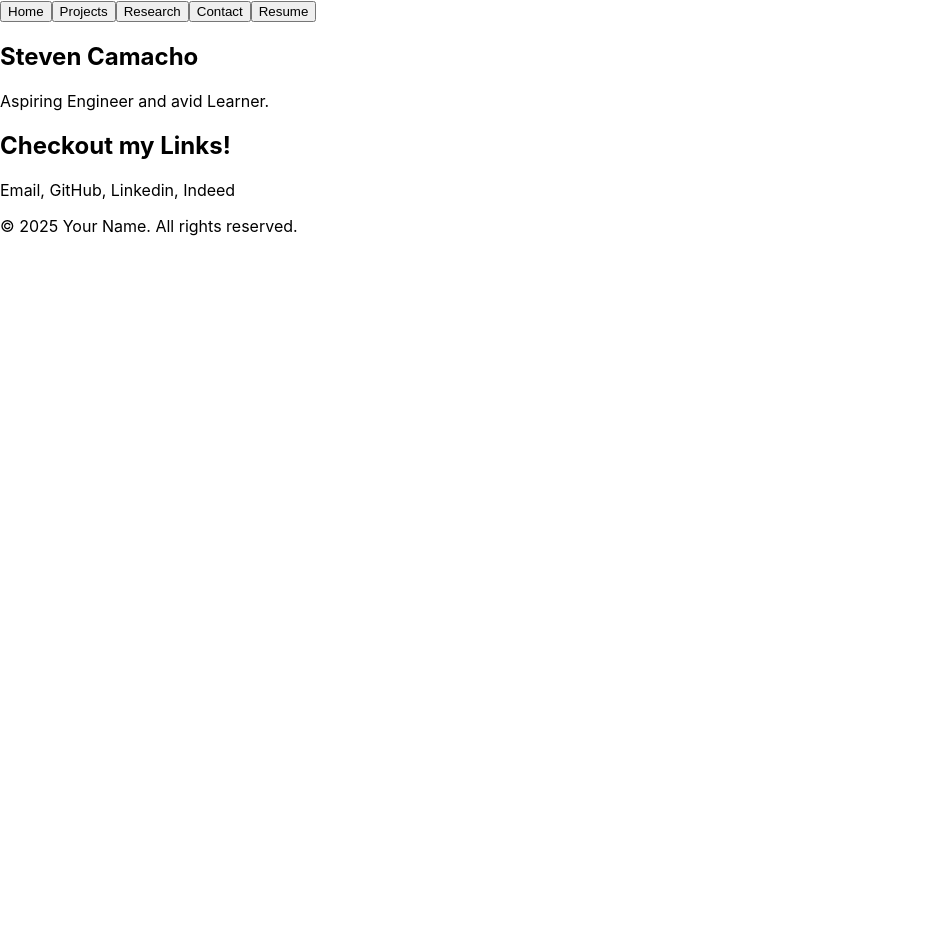
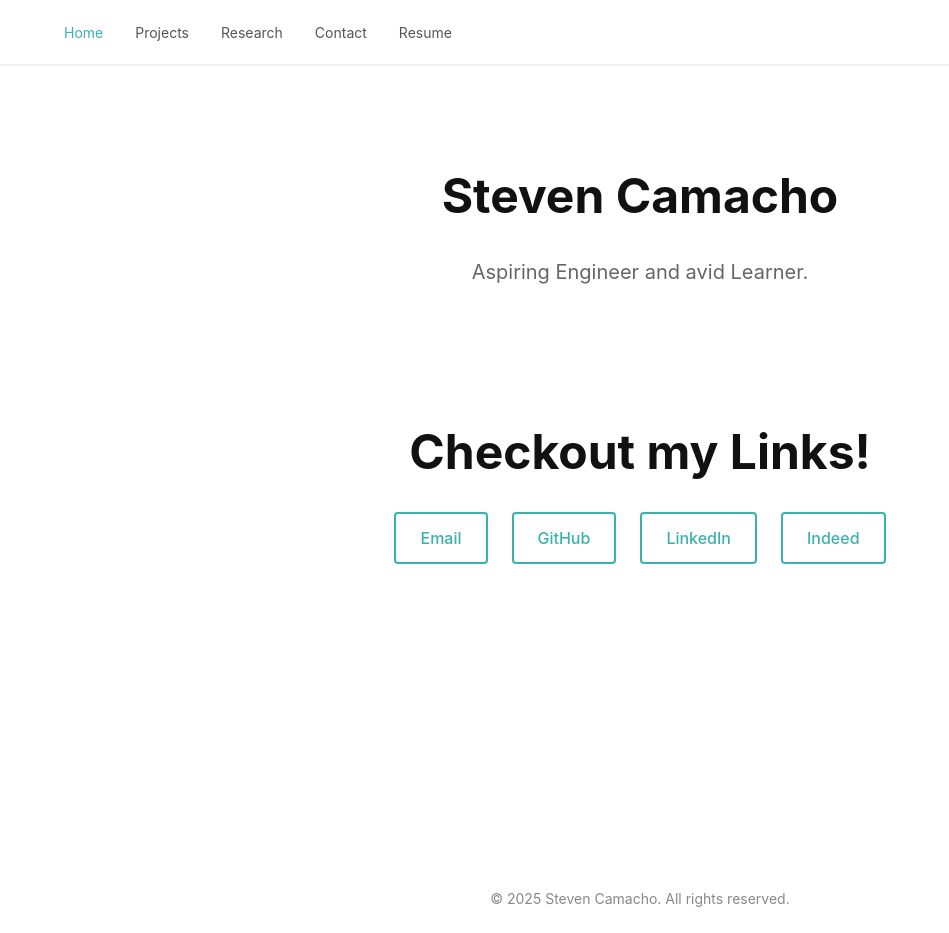
Before and after one commit to stevenc15/Personal_Portfolio, a React (Create React App) app: page / in a window 1280 px wide. Both pictures are taken after a click on the button "Home". Shown: the whole page, without its empty margins (0-949 px from the left). Before the commit the page ends 800 px from the top, so only its background shows below. Built offline with nearby package versions, Linux system fonts and the light colour scheme.

Commit message:
Base Home page made, links and short about description

```diff
--- a/src/pages/Home.js
+++ b/src/pages/Home.js
@@ -1,35 +1,37 @@
-//import AboutImage from './AboutImage.png';
-//import ExampleImage from './exampleImage.png';
-import {useApp} from '../components/appContext.js'
+import React from 'react';
+import { useApp } from '../components/appContext.js';
+import './css/Home.css'; // We'll create this CSS file separately
 
 const HomePage = () => {
-    const {setCurrentPage} = useApp();
+    const { setCurrentPage } = useApp();
 
     return (
-    //main container
-    <div className="min-h-screen bg-black text-white pt-24">
+        // main container
+        <div className="home-container">
             {/* secondary container */}
-      <div className="max-w-7xl mx-auto px-6 space-y-32">
+            <div className="home-content">
 
                 {/* Central Main Statement*/}
-        <section className="text-center">
-          <h2 className="text-5xl font-bold mb-8">Steven Camacho</h2>
-          <p className="text-xl text-gray-400 max-w-2xl mx-auto">
+                <section className="intro-section">
+                    <h2 className="name-heading">Steven Camacho</h2>
+                    <p className="intro-text">
                         Aspiring Engineer and avid Learner.
                     </p>
                 </section>
 
                 {/* Place contact links and info below*/}
-        <section className="text-center">
-          <h2 className="text-5xl font-bold mb-8">Checkout my Links!</h2>
-          <p className="text-xl text-gray-400 max-w-2xl mx-auto">
-            Email, GitHub, Linkedin, Indeed
-          </p>
+                <section className="links-section">
+                    <h2 className="links-heading">Checkout my Links!</h2>
+                    <div className="links-container">
+                        <a href="mailto:your.email@example.com" className="social-link">Email</a>
+                        <a href="https://github.com/yourusername" className="social-link">GitHub</a>
+                        <a href="https://linkedin.com/in/yourusername" className="social-link">LinkedIn</a>
+                        <a href="https://indeed.com/profile/yourusername" className="social-link">Indeed</a>
+                    </div>
                 </section>
             </div>
         </div>
-    )
+    );
 };
 
-
 export default HomePage;
--- a/src/pages/Layout.js
+++ b/src/pages/Layout.js
@@ -1,4 +1,3 @@
-
 import React from 'react';
 import { useApp } from '../components/appContext.js';
 import ResumePage from './Resume.js';
@@ -6,94 +5,74 @@ import ProjectsPage from './Projects.js';
 import HomePage from './Home.js';
 import ResearchPage from './Research.js';
 import ContactPage from './Contact.js';
-import { motion } from 'framer-motion';
+import './css/Layout.css'; // We'll create this CSS file separately
 
 const Layout = () => {
     const { currentPage, setCurrentPage, menuOpen, setMenuOpen } = useApp(); //access context
 
     const Navigation = () => (
-        <nav className="fixed w-full bg-white bg-opacity-95 backdrop-blur-md z-50 shadow-sm">
-            <div className="max-w-7xl mx-auto px-6">
-                {/* Title/Logo and Menu */}
-                <div className="flex items-center justify-between h-16">
+        <nav className="navbar">
+            <div className="nav-container">
 
-                    {/* Navigation Items with numbered format */}
-                    <div className="hidden md:flex items-center space-x-8">
+                {/* Desktop Navigation */}
+                <div className="desktop-nav">
                     <button
                         onClick={() => setCurrentPage('home')}
-                            className={`group flex items-center space-x-1 ${
-                                currentPage === 'home' ? 'text-teal-500' : 'text-gray-600'
-                            }`}
+                        className={`nav-item ${currentPage === 'home' ? 'active' : ''}`}
                     >
-                            <span className="text-sm group-hover:text-teal-500 transition-colors duration-200">Home</span>
+
+                        <span className="nav-text">Home</span>
                     </button>
 
                     <button
                         onClick={() => setCurrentPage('projects')}
-                            className={`group flex items-center space-x-1 ${
-                                currentPage === 'projects' ? 'text-teal-500' : 'text-gray-600'
-                            }`}
+                        className={`nav-item ${currentPage === 'projects' ? 'active' : ''}`}
                     >
-                            <span className="text-sm group-hover:text-teal-500 transition-colors duration-200">Projects</span>
+
+                        <span className="nav-text">Projects</span>
                     </button>
 
                     <button
                         onClick={() => setCurrentPage('research')}
-                            className={`group flex items-center space-x-1 ${
-                                currentPage === 'research' ? 'text-teal-500' : 'text-gray-600'
-                            }`}
+                        className={`nav-item ${currentPage === 'research' ? 'active' : ''}`}
                     >
-                            <span className="text-sm group-hover:text-teal-500 transition-colors duration-200">Research</span>
+
+                        <span className="nav-text">Research</span>
                     </button>
 
                     <button
                         onClick={() => setCurrentPage('contact')}
-                            className={`group flex items-center space-x-1 ${
-                                currentPage === 'contact' ? 'text-teal-500' : 'text-gray-600'
-                            }`}
+                        className={`nav-item ${currentPage === 'contact' ? 'active' : ''}`}
                     >
-                            <span className="text-sm group-hover:text-teal-500 transition-colors duration-200">Contact</span>
+
+                        <span className="nav-text">Contact</span>
                     </button>
 
-                        {/* Resume button styled like in the inspiration */}
                     <button
                         onClick={() => setCurrentPage('resume')}
-                            className="px-4 py-1 border border-teal-500 text-teal-500 rounded text-sm hover:bg-teal-500 hover:text-white transition-colors duration-200"
+                        className={`nav-item ${currentPage === 'contact' ? 'active' : ''}`}
                     >
-                            Resume
+                        <span className="nav-text">Resume</span>
                     </button>
                 </div>
 
             </div>
-            </div>
-
         </nav>
     );
 
-    // Layout setup, page navigation with padding for fixed navbar
     return (
-        <div className="min-h-screen bg-white text-gray-800">
+        <div className="layout-container">
             <Navigation />
-            <main className="pt-16"> {/* Adding padding top for the fixed navbar */}
-                <motion.div
-                    key={currentPage}
-                    initial={{ opacity: 0, y: 20 }}
-                    animate={{ opacity: 1, y: 0 }}
-                    exit={{ opacity: 0, y: -20 }}
-                    transition={{ duration: 0.3 }}
-                    className="container mx-auto px-4 py-8"
-                >
+            <main className="main-content">
                 {currentPage === 'home' && <HomePage/>}
                 {currentPage === 'projects' && <ProjectsPage/>}
                 {currentPage === 'research' && <ResearchPage/>}
                 {currentPage === 'resume' && <ResumePage />}
                 {currentPage === 'contact' && <ContactPage />}
-                </motion.div>
             </main>
 
-            {/* Simple footer */}
-            <footer className="py-6 px-4 text-center text-gray-400 text-sm">
-                <p>© {new Date().getFullYear()} Your Name. All rights reserved.</p>
+            <footer className="footer">
+                <p>© {new Date().getFullYear()} Steven Camacho. All rights reserved.</p>
             </footer>
         </div>
     );
--- /dev/null
+++ b/src/pages/css/Home.css
@@ -0,0 +1,106 @@
+/* Base styles */
+.home-container {
+    min-height: 100vh;
+    background-color: white;
+    color: #333;
+    padding-top: 6rem;
+    font-family: 'Inter', 'Helvetica Neue', sans-serif;
+}
+
+.home-content {
+    max-width: 1200px;
+    margin: 0 auto;
+    padding: 0 1.5rem;
+    display: flex;
+    flex-direction: column;
+    gap: 8rem;
+}
+
+/* Intro section styles */
+.intro-section {
+    text-align: center;
+}
+
+.name-heading {
+    font-size: 3rem;
+    font-weight: 700;
+    margin-bottom: 1.5rem;
+    color: #111;
+}
+
+.intro-text {
+    font-size: 1.25rem;
+    color: #666;
+    max-width: 36rem;
+    margin: 0 auto;
+    line-height: 1.6;
+}
+
+/* Links section styles */
+.links-section {
+    text-align: center;
+}
+
+.links-heading {
+    font-size: 3rem;
+    font-weight: 700;
+    margin-bottom: 1.5rem;
+    color: #111;
+}
+
+.links-container {
+    display: flex;
+    justify-content: center;
+    gap: 1.5rem;
+    flex-wrap: wrap;
+    max-width: 36rem;
+    margin: 0 auto;
+}
+
+.social-link {
+    display: inline-block;
+    padding: 0.75rem 1.5rem;
+    background-color: white;
+    color: #38b2ac;
+    border: 2px solid #38b2ac;
+    border-radius: 4px;
+    text-decoration: none;
+    font-weight: 500;
+    transition: all 0.2s ease;
+}
+
+.social-link:hover {
+    background-color: #38b2ac;
+    color: white;
+    transform: translateY(-3px);
+}
+
+/* Media queries for responsiveness */
+@media (max-width: 768px) {
+    .name-heading, .links-heading {
+        font-size: 2.5rem;
+    }
+
+    .intro-text {
+        font-size: 1.125rem;
+    }
+
+    .social-link {
+        padding: 0.5rem 1rem;
+    }
+}
+
+@media (max-width: 480px) {
+    .name-heading, .links-heading {
+        font-size: 2rem;
+    }
+
+    .home-content {
+        gap: 5rem;
+    }
+
+    .links-container {
+        flex-direction: column;
+        gap: 1rem;
+    }
+}
--- /dev/null
+++ b/src/pages/css/Layout.css
@@ -0,0 +1,175 @@
+/* Base styles */
+* {
+    margin: 0;
+    padding: 0;
+    box-sizing: border-box;
+}
+
+body {
+    font-family: 'Inter', 'Helvetica Neue', sans-serif;
+    line-height: 1.5;
+    background-color: white;
+    color: #333;
+}
+
+button {
+    background: none;
+    border: none;
+    cursor: pointer;
+    font-family: inherit;
+}
+
+/* Layout container */
+.layout-container {
+    min-height: 100vh;
+    display: flex;
+    flex-direction: column;
+}
+
+/* Navbar styles */
+.navbar {
+    position: fixed;
+    top: 0;
+    left: 0;
+    width: 100%;
+    background-color: rgba(255, 255, 255, 0.95);
+    backdrop-filter: blur(8px);
+    z-index: 1000;
+    box-shadow: 0 1px 3px rgba(0, 0, 0, 0.1);
+}
+
+.nav-container {
+    max-width: 1200px;
+    margin: 0 auto;
+    padding: 0 1.5rem;
+    height: 4rem;
+    display: flex;
+    align-items: center;
+    justify-content: space-between;
+}
+
+/* Logo styles */
+.logo {
+    cursor: pointer;
+}
+
+.logo-svg {
+    width: 2.5rem;
+    height: 2.5rem;
+}
+
+/* Desktop navigation */
+.desktop-nav {
+    display: flex;
+    align-items: center;
+    gap: 2rem;
+}
+
+.nav-item {
+    display: flex;
+    align-items: center;
+    gap: 0.25rem;
+    color: #555;
+    font-size: 0.875rem;
+    transition: color 0.2s ease;
+}
+
+.nav-item:hover {
+    color: #38b2ac;
+}
+
+.nav-item.active {
+    color: #38b2ac;
+}
+
+.nav-number {
+    font-size: 0.75rem;
+    color: #38b2ac;
+}
+
+.resume-button {
+    padding: 0.5rem 1rem;
+    border: 1px solid #38b2ac;
+    border-radius: 4px;
+    color: #38b2ac;
+    font-size: 0.875rem;
+    transition: all 0.2s ease;
+}
+
+.resume-button:hover {
+    background-color: #38b2ac;
+    color: white;
+}
+
+/* Mobile menu toggle */
+.mobile-menu-toggle {
+    display: none;
+}
+
+.menu-icon, .close-icon {
+    font-size: 1.5rem;
+    color: #333;
+}
+
+/* Mobile menu */
+.mobile-menu {
+    display: none;
+    flex-direction: column;
+    padding: 1rem;
+    background-color: white;
+    border-top: 1px solid #eee;
+}
+
+.mobile-nav-item {
+    padding: 0.75rem;
+    text-align: left;
+    font-size: 0.875rem;
+    color: #555;
+    border-radius: 4px;
+}
+
+.mobile-nav-item:hover {
+    background-color: #f5f5f5;
+}
+
+.mobile-nav-item.active {
+    color: #38b2ac;
+}
+
+.mobile-resume-button {
+    margin-top: 0.5rem;
+    padding: 0.75rem;
+    border: 1px solid #38b2ac;
+    border-radius: 4px;
+    color: #38b2ac;
+    text-align: center;
+}
+
+/* Main content */
+.main-content {
+    margin-top: 4rem;
+    flex: 1;
+}
+
+/* Footer */
+.footer {
+    padding: 1.5rem;
+    text-align: center;
+    color: #888;
+    font-size: 0.875rem;
+}
+
+/* Media queries for responsiveness */
+@media (max-width: 768px) {
+    .desktop-nav {
+        display: none;
+    }
+
+    .mobile-menu-toggle {
+        display: block;
+    }
+
+    .mobile-menu {
+        display: flex;
+    }
+}
```
Also changed, not shown: package.json (+8 -0 lines), 1 other file (tests, documents, lock files or other folders). Lines whose indentation alone changed are shown as unchanged.
